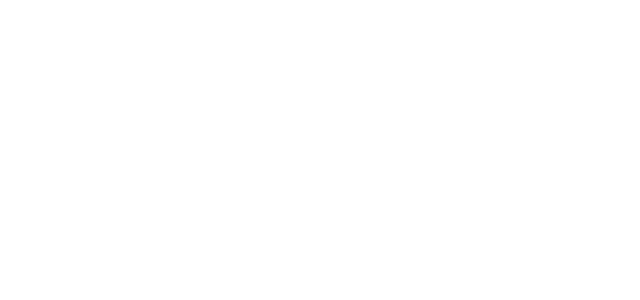
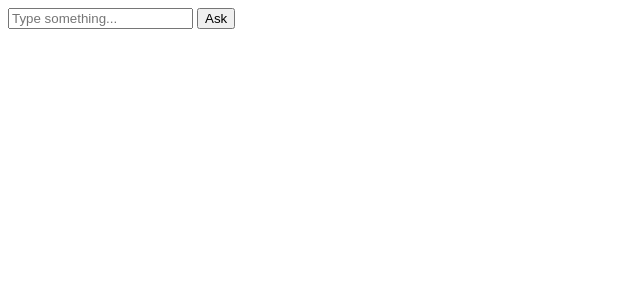
Before and after one commit to devonrsa0/my-svelte-gemini-app, a SvelteKit app in the folder my-svelte-app/: page /chat in a window 1280 px wide. Shown: the top 300 px of the page, without its empty margins (0-640 px from the left). Built offline with nearby package versions, Linux system fonts and the light colour scheme.

Commit message:
Updated +page.svelte

```diff
--- a/my-svelte-app/src/routes/chat/+page.svelte
+++ b/my-svelte-app/src/routes/chat/+page.svelte
@@ -0,0 +1,24 @@
+<script>
+    import { GoogleGenerativeAI } from "@google/generative-ai";
+
+    const genAI = new GoogleGenerativeAI("AIzaSyDFcImy2_u7RjIP33cfPhDiZQcPV3IH-JM");
+    const model = genAI.getGenerativeModel({ model: "gemini-2.0-flash" });
+
+    let userPrompt = "";
+    let output = "";
+
+    function enhancePrompt(text) {
+        return `Improve this prompt for clarity:\n${text}`;
+    }
+
+    async function sendPrompt() {
+        const finalPrompt = enhancePrompt(userPrompt);
+        const result = await model.generateContent(finalPrompt);
+        output = result.response.text();
+    }
+</script>
+
+<input bind:value={userPrompt} placeholder="Type something..." />
+<button on:click={sendPrompt}>Ask</button>
+
+<p>{output}</p>
```
